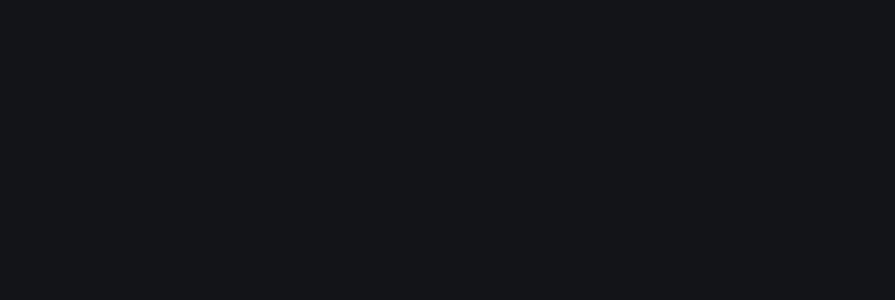
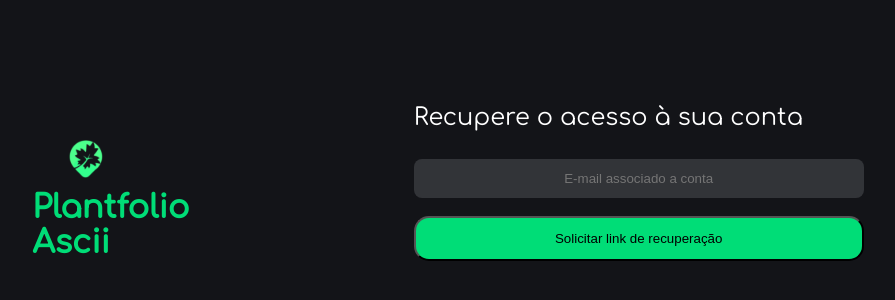
Before and after one commit to kauelso/ASCIIGrupo4, a React (Create React App) app in the folder web/: page /solicitar_senha in a window 1280 px wide. Shown: the part 212-512 px from the top of the page, without its empty margins (192-1087 px from the left). Built offline with nearby package versions, Linux system fonts and the light colour scheme.

Commit message:
criaçao solicitar nova senha

```diff
--- a/web/src/pages/Nova_senha/index.js
+++ b/web/src/pages/Nova_senha/index.js
@@ -13,8 +13,8 @@
             </div>
             <div className="dados-senha">
                 <h2>Crie uma nova <br></br>senha</h2>
-                <input type="password" placeholder="Nova Senha"></input>
-                <input type="password"  placeholder="Confirme a Nova Senha"></input>
+                <input className="input-nova-senha" type="password" placeholder="Nova Senha"></input>
+                <input className="input-nova-senha" type="password"  placeholder="Confirme a Nova Senha"></input>
             </div>
         </div>
 
--- a/web/src/pages/Nova_senha/styles.css
+++ b/web/src/pages/Nova_senha/styles.css
@@ -10,7 +10,7 @@
     padding-bottom: 8px;
 }
 
-input{
+.input-nova-senha{
     width: 100%;
 }
 
@@ -18,6 +18,7 @@
     display: flex;
     align-items: center;
     justify-content: space-evenly;
+    padding-top: 30vh;
 }
 .dados-senha{
     display: block;
--- /dev/null
+++ b/web/src/pages/Solicitar_senha/index.js
@@ -0,0 +1,26 @@
+import React from 'react';
+import './styles.css';
+
+import logo from '../../assets/logo.svg';
+
+const Solicitar_senha=()=>{
+
+return(
+    <div className="solicitar-container">
+        <div className="solicitar-side">
+        <img id="icon-size" src={logo} alt="Plantfolio Ascii"/>
+            <h1>Plantfolio <br></br>Ascii</h1>
+        </div>
+        <div className="dados-solicitar">
+            <h2>Recupere o acesso à sua conta</h2>
+            <input className="" type="email" placeholder="E-mail associado a conta"></input>
+            <br></br>
+            <button type="button" className="solicitar" >Solicitar link de recuperação</button>
+        </div>
+
+    </div>
+
+
+);
+}
+export default Solicitar_senha;
--- /dev/null
+++ b/web/src/pages/Solicitar_senha/styles.css
@@ -0,0 +1,19 @@
+.solicitar-container{
+    display: flex;
+    align-items: center;
+    justify-content: space-evenly;
+    padding-top: 30vh;
+
+}
+
+.dados-solicitar{
+    line-height: 60px;
+}
+
+.solicitar{
+   background-color: #0d7;
+   border-radius: 15px;
+   width: 450px;
+   height: 45px;
+
+}
--- a/web/src/routes.js
+++ b/web/src/routes.js
@@ -6,6 +6,7 @@
 import Register from './pages/Register';
 import Esqueci_senha from './pages/Esqueci_senha';
 import Nova_senha from './pages/Nova_senha';
+import Solicitar_senha from './pages/Solicitar_senha';
 
 import PrivateRoute from './components/PrivateRoute';
 
@@ -18,6 +19,7 @@
                 <Route path="/register" component={Register}/>
                 <Route path="/esqueci_senha" component={Esqueci_senha} />
                 <Route path="/nova_senha" component={Nova_senha} />
+                <Route path="/solicitar_senha" component={Solicitar_senha} />
             </Switch>
         </BrowserRouter>
     )
```
